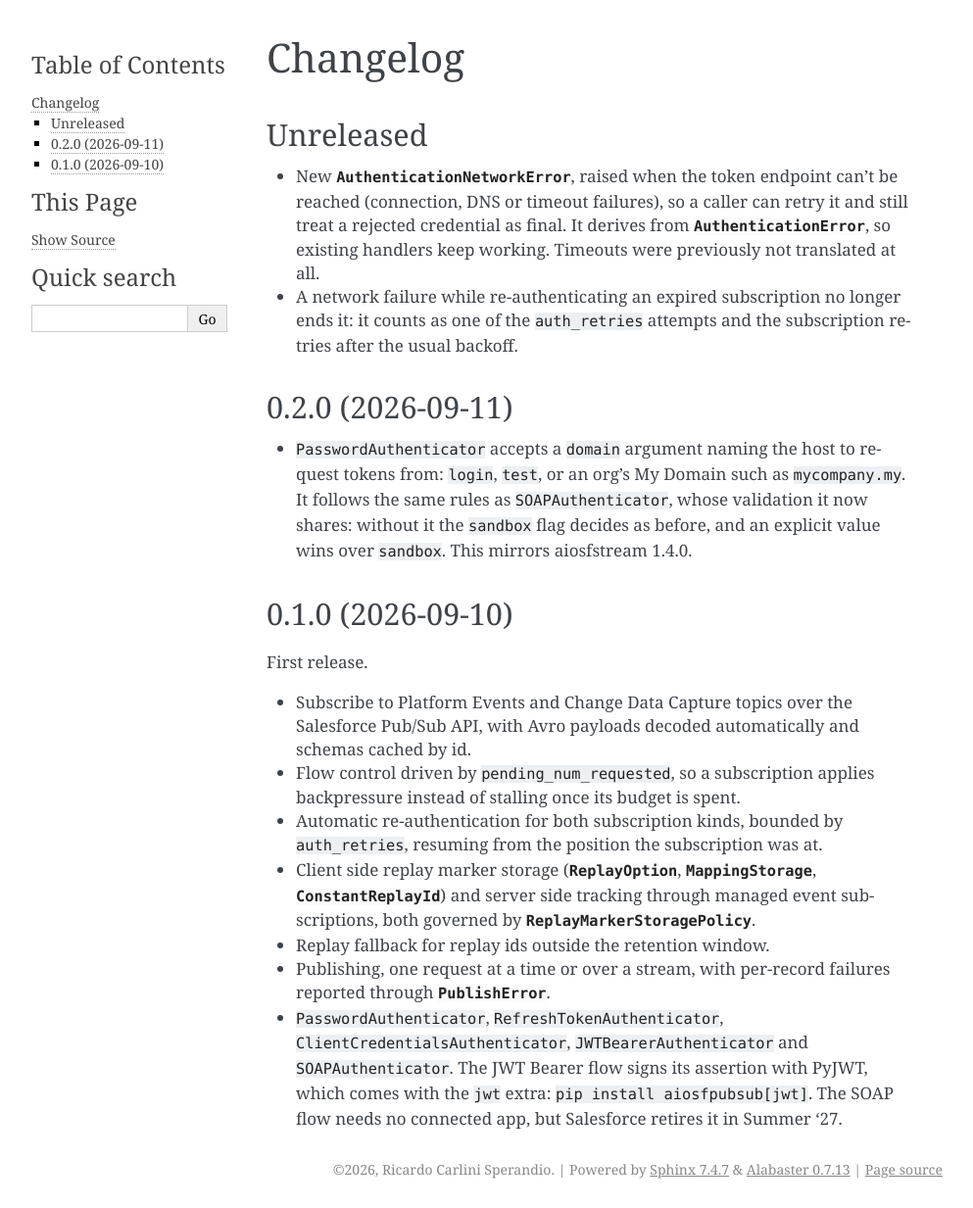
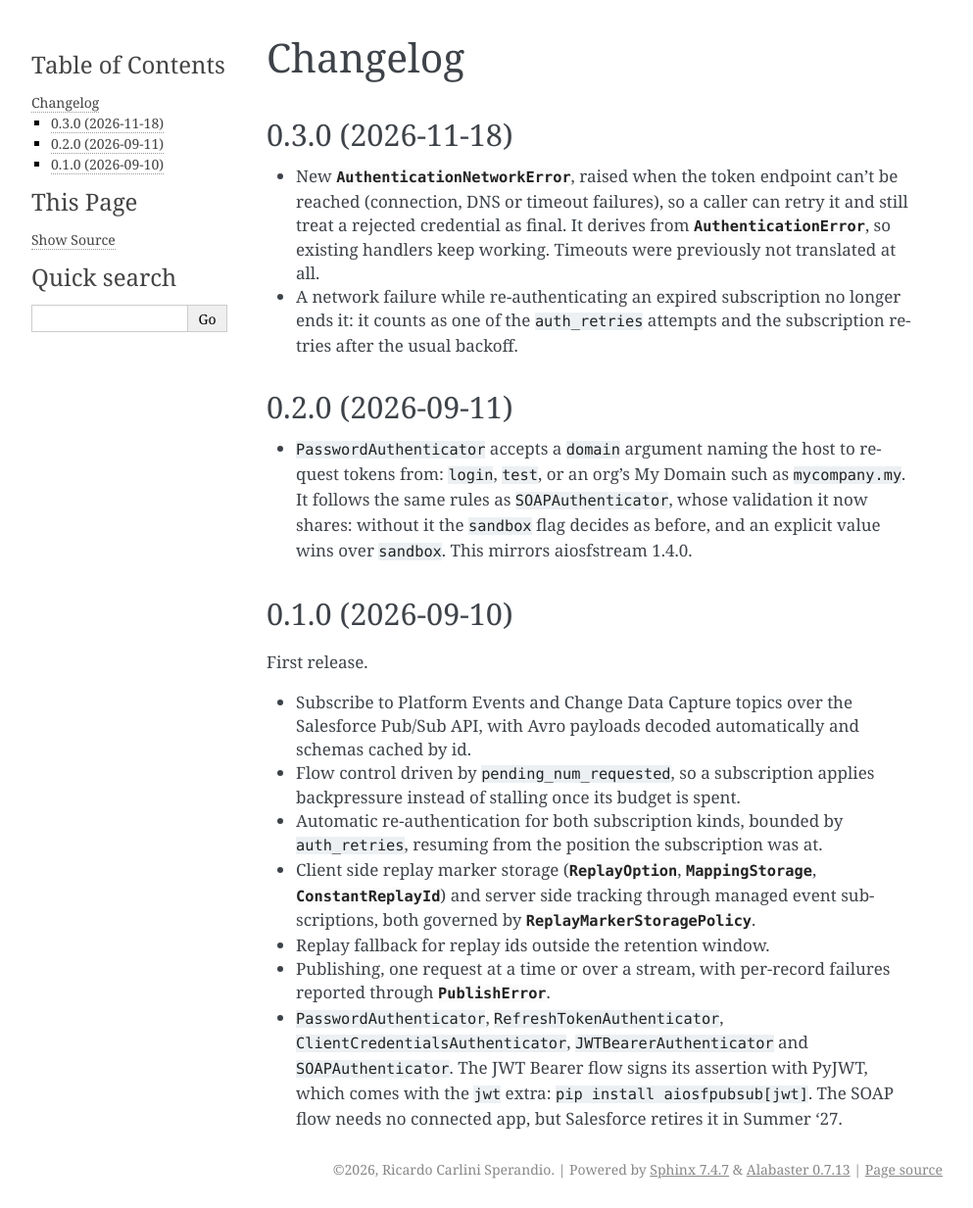
Before and after one commit to carlinix/aiosfpubsub, a Sphinx documentation site: the page built from docs/source/changes.rst, in a window 1280 px wide. Shown: the whole page at 98% size, without its empty margins (148-1141 px from the left). Built offline with Sphinx 7.4.7, drawn with Linux system fonts in a browser that asks for light colours.

Commit message:
chore: bump version to 0.3.0
Co-Authored-By: Claude Opus 5.5 <noreply@anthropic.com>

```diff
--- a/docs/source/changes.rst
+++ b/docs/source/changes.rst
@@ -1,8 +1,8 @@
 Changelog
 =========
 
-Unreleased
-----------
+0.3.0 (2026-11-18)
+------------------
 
 - New :obj:`~aiosfpubsub.exceptions.AuthenticationNetworkError`, raised when
   the token endpoint can't be reached (connection, DNS or timeout failures),
--- a/pyproject.toml
+++ b/pyproject.toml
@@ -4,7 +4,7 @@ build-backend = "uv_build"
 
 [project]
 name = "aiosfpubsub"
-version = "0.2.0"
+version = "0.3.0"
 description = "Salesforce Pub/Sub API client for asyncio, replacing aiosfstream"
 readme = "README.md"
 requires-python = ">=3.11"
```
Also changed, not shown: 1 other file.
